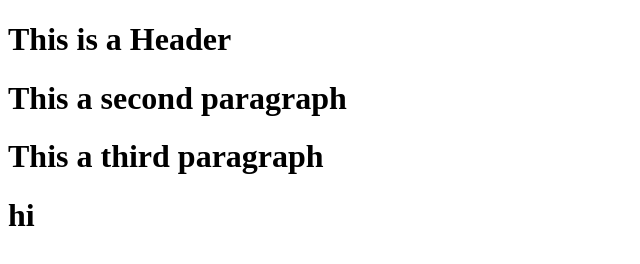
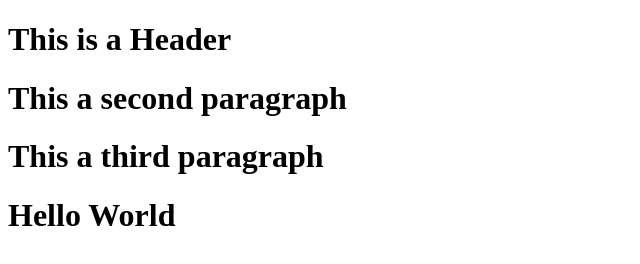
Before and after one commit to iGreenDS/git-test, a website: page index.html in a window 1280 px wide. Shown: the whole page, without its empty margins (0-640 px from the left). Drawn offline with Linux system fonts and the light colour scheme.

Commit message:
Using NPM

```diff
--- a/index.html
+++ b/index.html
@@ -9,7 +9,7 @@
     <h1>This is a Header </h1>
     <h1>This a second paragraph</h1>
     <h1>This a third paragraph</h1>
-    <h1>hi</h1>
+    <h1>Hello World</h1>
 
 </body>
 </html>
```
Also changed, not shown: package.json (+18 -5 lines), 2 other files.
